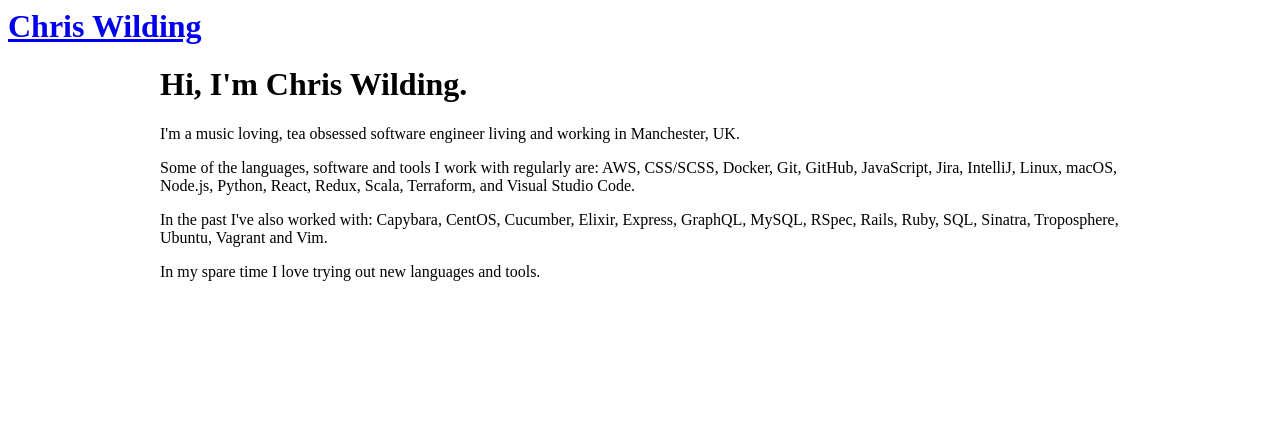
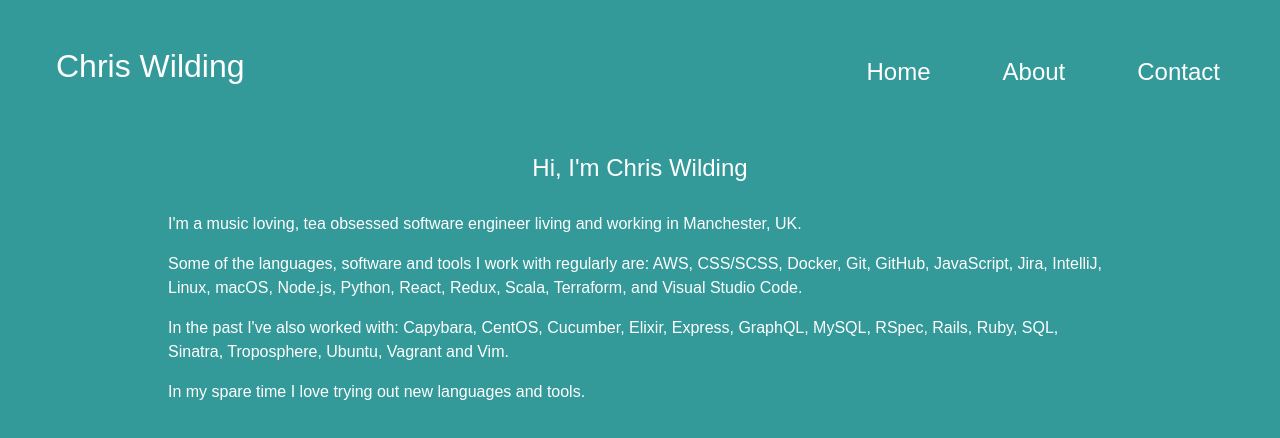
Before and after one commit to ChrisWilding/ChrisWilding.github.io, a Gatsby site: page /about in a window 1280 px wide. Built offline with nearby package versions, Linux system fonts and the light colour scheme; Gatsby itself is replaced by a stand-in of ours.

Commit message:
Add styled components

```diff
--- a/gatsby-config.js
+++ b/gatsby-config.js
@@ -8,6 +8,7 @@ module.exports = {
     linkedin: `ChrisWildingUK`,
   },
   plugins: [
+    `gatsby-plugin-styled-components`,
     `gatsby-plugin-remove-generator`,
     `gatsby-plugin-typescript`,
     `gatsby-plugin-react-helmet`,
--- a/package.json
+++ b/package.json
@@ -5,6 +5,7 @@
   "version": "0.1.0",
   "author": "Chris Wilding <hello@chriswilding.co.uk>",
   "dependencies": {
+    "babel-plugin-styled-components": "^1.10.6",
     "gatsby": "^2.15.29",
     "gatsby-cli": "^2.7.54",
     "gatsby-image": "^2.2.24",
@@ -14,18 +15,21 @@
     "gatsby-plugin-react-helmet": "^3.1.10",
     "gatsby-plugin-remove-generator": "^1.0.4",
     "gatsby-plugin-sharp": "^2.2.28",
+    "gatsby-plugin-styled-components": "^3.1.8",
     "gatsby-plugin-typescript": "^2.1.11",
     "gatsby-source-filesystem": "^2.1.29",
     "gatsby-transformer-sharp": "^2.2.20",
     "react": "^16.10.2",
     "react-dom": "^16.10.2",
-    "react-helmet": "^5.2.1"
+    "react-helmet": "^5.2.1",
+    "styled-components": "^4.4.0"
   },
   "devDependencies": {
     "@types/node": "^12.7.11",
     "@types/react": "^16.9.5",
     "@types/react-dom": "^16.9.1",
     "@types/react-helmet": "^5.0.11",
+    "@types/styled-components": "^4.1.19",
     "@typescript-eslint/eslint-plugin": "^2.3.2",
     "@typescript-eslint/parser": "^2.3.2",
     "eslint-config-prettier": "^6.3.0",
--- /dev/null
+++ b/src/components/Header.tsx
@@ -0,0 +1,78 @@
+import React, { FunctionComponent, FunctionComponentElement } from "react"
+import styled from "styled-components"
+
+import { ExternalLink, InternalLink } from "./Link"
+import { spacingUnit } from "../constants"
+
+const Container = styled.div`
+  align-items: center;
+  display: flex;
+  flex-wrap: wrap;
+  justify-content: space-between;
+  max-width: 100%;
+  margin: 0 auto;
+  padding: ${spacingUnit * 3}px;
+`
+
+const Heading1 = styled.h1`
+  font-size: ${spacingUnit * 4}px;
+  padding: 0.5em 1em;
+  a {
+    text-decoration: none;
+  }
+`
+
+const Navigation = styled.nav`
+  font-size: ${spacingUnit * 3}px;
+`
+
+const NavigationList = styled.ul`
+  margin: 1em 0 0.5em;
+  text-align: center;
+`
+
+const NavigationItem = styled.li`
+  display: inline;
+  a {
+    display: inline-block;
+    padding: 0.5em 1.5em;
+    text-decoration: none;
+  }
+`
+
+interface Props {
+  siteTitle: string
+}
+
+const Component: FunctionComponent<Props> = ({
+  siteTitle,
+}: Props): FunctionComponentElement<Props> => (
+  <header>
+    <Container>
+      <Heading1>
+        <InternalLink to="/">{siteTitle}</InternalLink>
+      </Heading1>
+      <Navigation>
+        <NavigationList>
+          <NavigationItem>
+            <InternalLink to="/">Home</InternalLink>
+          </NavigationItem>
+          <NavigationItem>
+            <InternalLink to="/about">About</InternalLink>
+          </NavigationItem>
+          <NavigationItem>
+            <ExternalLink href="mailto:hello@chriswilding.co.uk">
+              Contact
+            </ExternalLink>
+          </NavigationItem>
+        </NavigationList>
+      </Navigation>
+    </Container>
+  </header>
+)
+
+Component.defaultProps = {
+  siteTitle: "",
+} as Props
+
+export default Component
--- /dev/null
+++ b/src/components/Heading.tsx
@@ -0,0 +1,11 @@
+import styled from "styled-components"
+
+import { spacingUnit } from "../constants"
+
+const Heading = styled.h2`
+  font-size: ${3 * spacingUnit}px;
+  padding: ${3 * spacingUnit}px;
+  text-align: center;
+`
+
+export default Heading
--- a/src/components/layout.tsx
+++ b/src/components/Layout.tsx
@@ -3,9 +3,18 @@ import React, {
   FunctionComponentElement,
   PropsWithChildren,
 } from "react"
+import styled from "styled-components"
 import { useStaticQuery, graphql } from "gatsby"
 
-import Header from "./header"
+import GlobalStyle from "../styles/GlobalStyle"
+import Header from "./Header"
+
+const Main = styled.div`
+  margin: 0 auto;
+  max-width: 960px;
+  padding: 0px 1.0875rem 1.45rem;
+  padding-top: 0;
+`
 
 const Layout: FunctionComponent<PropsWithChildren<{}>> = ({
   children,
@@ -22,17 +31,11 @@ const Layout: FunctionComponent<PropsWithChildren<{}>> = ({
 
   return (
     <>
+      <GlobalStyle />
       <Header siteTitle={data.site.siteMetadata.title || ""} />
-      <div
-        style={{
-          margin: `0 auto`,
-          maxWidth: 960,
-          padding: `0px 1.0875rem 1.45rem`,
-          paddingTop: 0,
-        }}
-      >
+      <Main>
         <main>{children}</main>
-      </div>
+      </Main>
     </>
   )
 }
--- /dev/null
+++ b/src/components/Link.tsx
@@ -0,0 +1,14 @@
+import styled from "styled-components"
+import { Link } from "gatsby"
+
+const styles = `
+  color: white;
+`
+
+export const ExternalLink = styled.a`
+  ${styles}
+`
+
+export const InternalLink = styled(Link)`
+  ${styles}
+`
--- a/src/components/header.tsx
+++ /dev/null
@@ -1,26 +0,0 @@
-import { Link } from "gatsby"
-import React, { FunctionComponent, FunctionComponentElement } from "react"
-
-interface Props {
-  siteTitle: string
-}
-
-const Header: FunctionComponent<Props> = ({
-  siteTitle,
-}: Props): FunctionComponentElement<Props> => (
-  <header>
-    <div>
-      <h1 style={{ margin: 0 }}>
-        <Link to="/" >
-          {siteTitle}
-        </Link>
-      </h1>
-    </div>
-  </header>
-)
-
-Header.defaultProps = {
-  siteTitle: "",
-} as Props
-
-export default Header
--- /dev/null
+++ b/src/constants.tsx
@@ -0,0 +1 @@
+export const spacingUnit = 8
--- a/src/pages/about.tsx
+++ b/src/pages/about.tsx
@@ -1,12 +1,13 @@
 import React, { FunctionComponent } from "react"
 
-import Layout from "../components/layout"
-import SEO from "../components/seo"
+import Layout from "../components/Layout"
+import Heading from "../components/Heading"
+import SEO from "../components/SEO"
 
 const AboutPage: FunctionComponent = () => (
   <Layout>
     <SEO title="About" />
-    <h1>Hi, I&#39;m Chris Wilding.</h1>
+    <Heading>Hi, I&#39;m Chris Wilding</Heading>
     <p>
       I&#39;m a music loving, tea obsessed software engineer living and working
       in Manchester, UK.
--- /dev/null
+++ b/src/styles/GlobalStyle.tsx
@@ -0,0 +1,45 @@
+import { createGlobalStyle } from "styled-components"
+
+const GlobalStyle = createGlobalStyle`
+html, body, div, span, applet, object, iframe, h1, h2, h3, h4, h5, h6, p, blockquote, pre, a, abbr, acronym, address, big, cite, code, del, dfn, em, img, ins, kbd, q, s, samp, small, strike, strong, sub, sup, tt, var, b, u, i, center, dl, dt, dd, ol, ul, li, fieldset, form, label, legend, table, caption, tbody, tfoot, thead, tr, th, td, article, aside, canvas, details, embed, figure, figcaption, footer, header, hgroup, menu, nav, output, ruby, section, summary, time, mark, audio, video {
+  margin: 0;
+  padding: 0;
+  border: 0;
+  font-size: 100%;
+  font: inherit;
+  vertical-align: baseline;
+}
+article, aside, details, figcaption, figure, footer, header, hgroup, menu, nav, section {
+  display: block;
+}
+body {
+  line-height: 1;
+}
+ol, ul {
+  list-style: none;
+}
+blockquote, q {
+  quotes: none;
+}
+blockquote:before, blockquote:after, q:before, q:after {
+  content: '';
+  content: none;
+}
+table {
+  border-collapse: collapse;
+  border-spacing: 0;
+}
+
+body {
+  background-color: #339999;
+  color: white;
+  font-family: sans-serif;
+  line-height: 1.5em;
+}
+
+p {
+  padding: 0.5em;
+}
+`
+
+export default GlobalStyle
```
Also changed, not shown: src/pages/404.tsx (+6 -5 lines), src/pages/index.tsx (+14 -12 lines), tsconfig.json (+7 -3 lines), src/components/SEO.tsx (renamed from src/components/seo.tsx), 1 other file.
